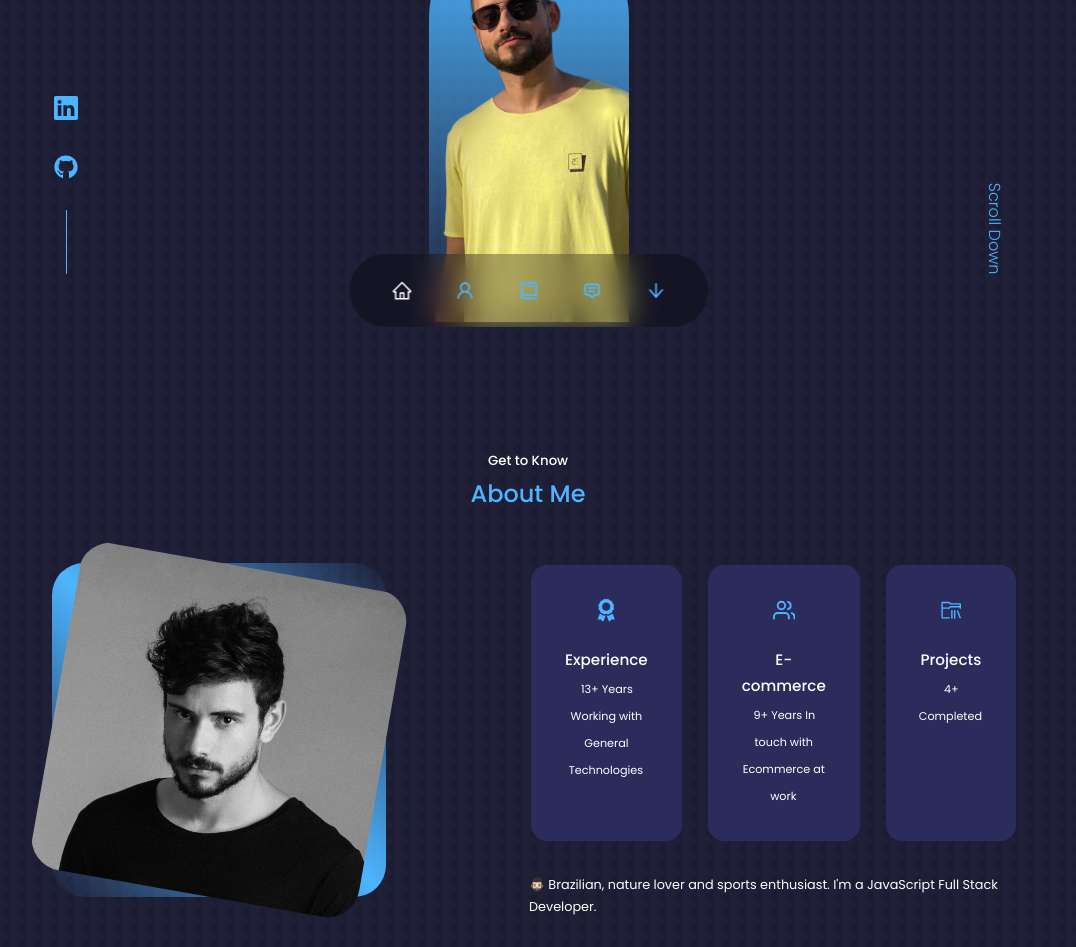
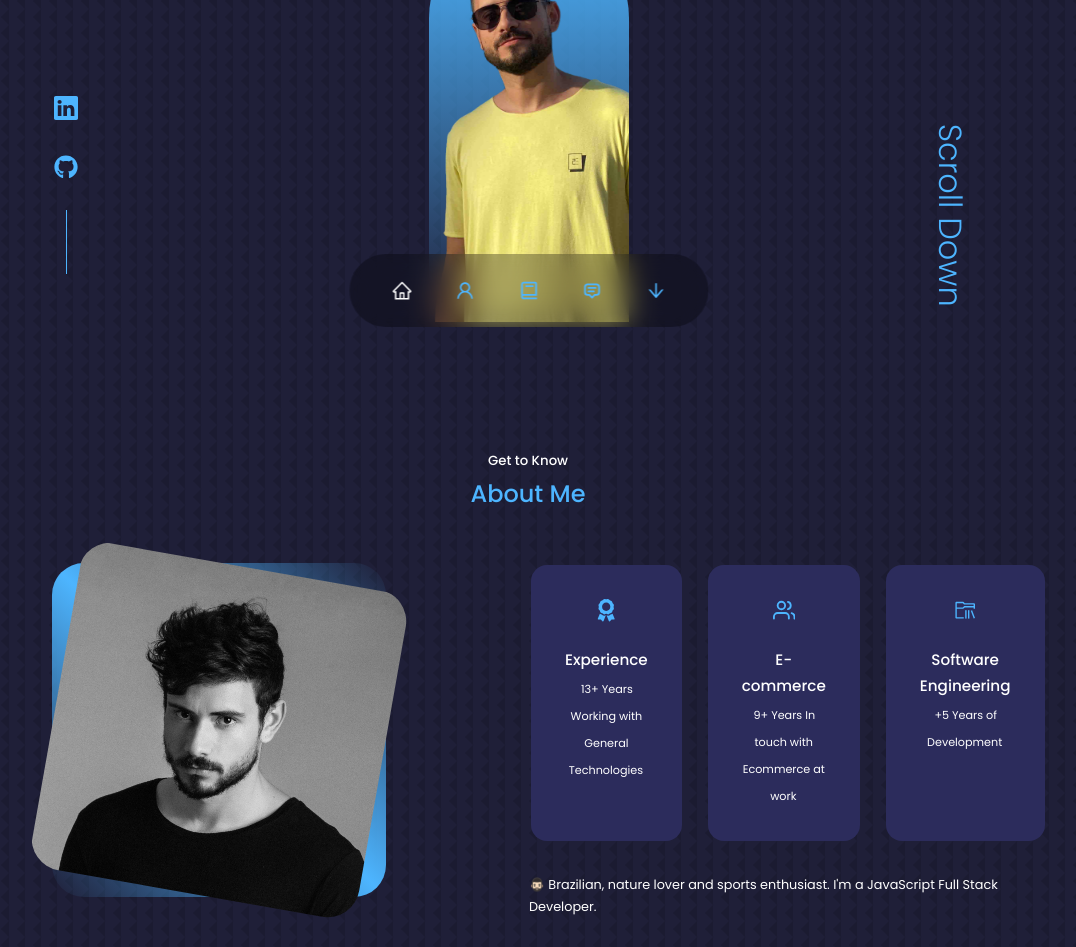
Before and after one commit to muricristiano/Portfolio, a React (Create React App) app: page / in a window 1280 px wide. Shown: the part 440-1387 px from the top of the page, without its empty margins (112-1188 px from the left). Built offline with nearby package versions, Linux system fonts and the light colour scheme.

Commit message:
Software Engineering

```diff
--- a/src/components/about/About.jsx
+++ b/src/components/about/About.jsx
@@ -35,8 +35,8 @@ const About = () => {
 
             <article className='about__card'>
               <VscFolderLibrary className='about__icon'/>
-              <h5>Projects</h5>
-              <small>4+ Completed</small>
+              <h5>Software Engineering</h5>
+              <small>+5 Years of Development </small>
             </article>
           </div>
 
--- a/src/components/header/header.css
+++ b/src/components/header/header.css
@@ -54,7 +54,7 @@ header {
     bottom: 5rem;
     transform: rotate(90deg);
     font-weight: 300;
-    font-size: 1rem;
+    font-size: 2rem;
 }
 
 .icon {
```
